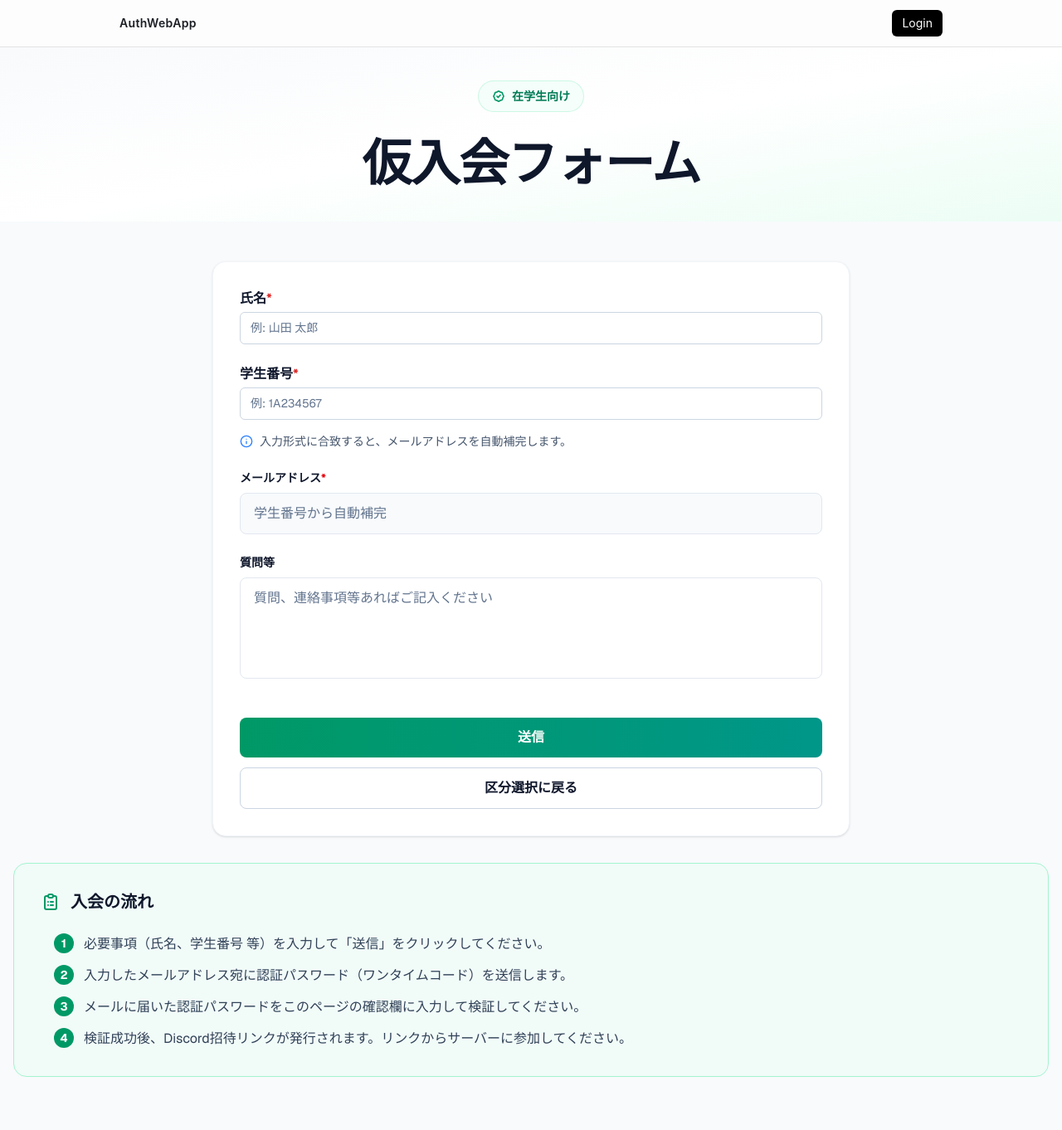
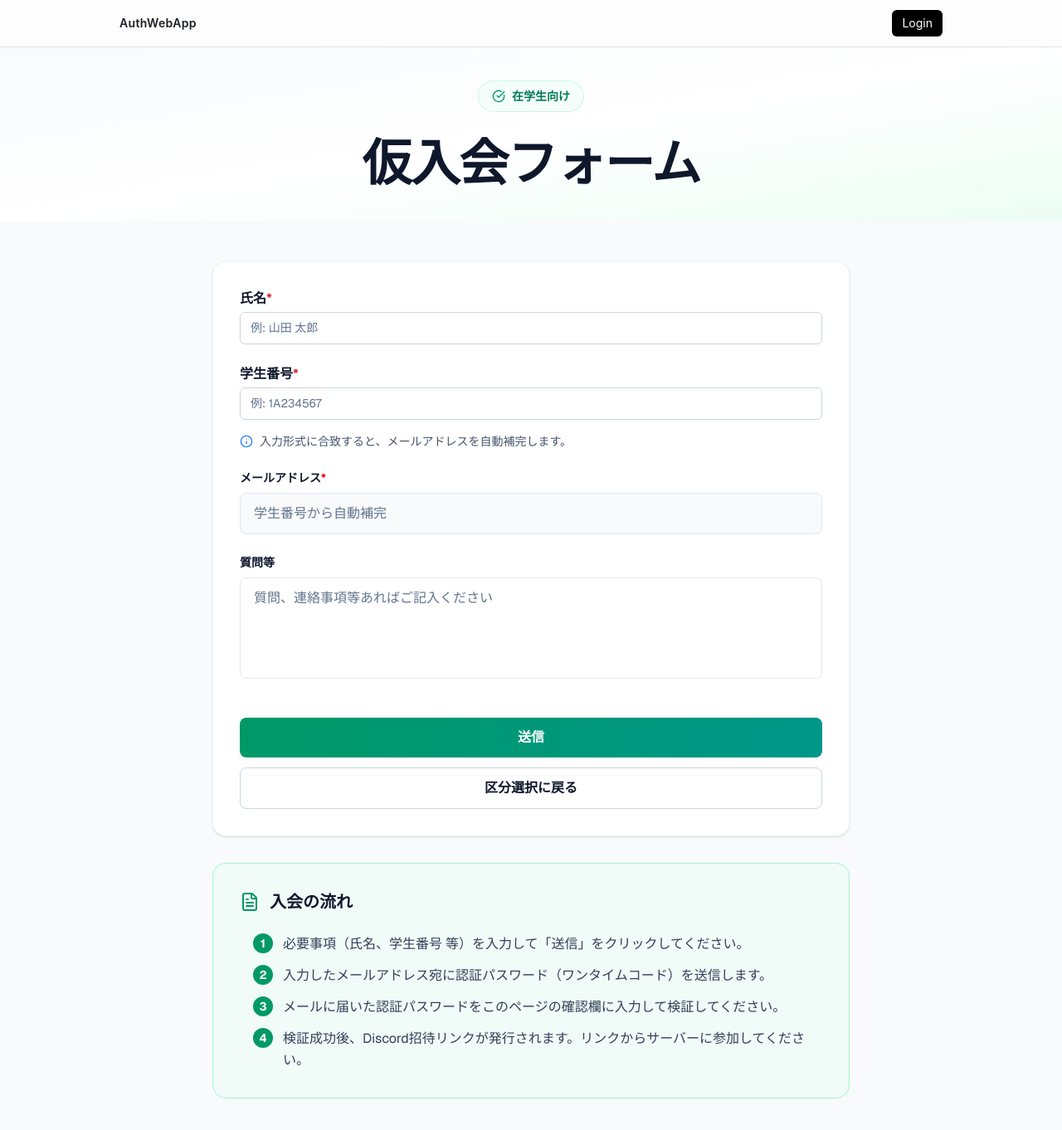
Before and after one commit to digitart-tech-assoc/AuthWebApp, a Next.js app in the folder frontend/: page /join/form/aoyama-student in a window 1280 px wide. Shown: the top 1362 px of the page at 83% size. Built offline with nearby package versions, Linux system fonts and the light colour scheme; no server answers.

Commit message:
feat: Aoyama学生フォームのアイコンを更新し、エラーメッセージの表示を改善

```diff
--- a/frontend/src/app/join/form/aoyama-student/page.tsx
+++ b/frontend/src/app/join/form/aoyama-student/page.tsx
@@ -2,7 +2,7 @@
 
 import Link from "next/link";
 import { useMemo, useState } from "react";
-import { Info } from "lucide-react";
+import { Info, CheckCircle, FileText, AlertCircle } from "lucide-react";
 import OTPModal from "../../../../components/OTPModal";
 import NameInput from "../../../../components/forms/NameInput";
 import StudentNumberInput from "../../../../components/forms/StudentNumberInput";
@@ -48,9 +48,7 @@ export default function AoyamaStudentFormPage() {
         <div className="max-w-4xl mx-auto text-center space-y-6 md:space-y-8">
           <div className="inline-block">
             <div className="inline-flex items-center gap-2 px-4 py-2 rounded-full border border-emerald-200/50 bg-emerald-50/50">
-              <svg className="w-4 h-4 text-emerald-600" fill="none" stroke="currentColor" viewBox="0 0 24 24">
-                <path strokeLinecap="round" strokeLinejoin="round" strokeWidth="2.5" d="M9 12l2 2 4-4M7.835 4.697a3.42 3.42 0 001.946-.806 3.42 3.42 0 014.438 0 3.42 3.42 0 001.946.806 3.42 3.42 0 013.138 3.138 3.42 3.42 0 00.806 1.946 3.42 3.42 0 010 4.438 3.42 3.42 0 00-.806 1.946 3.42 3.42 0 01-3.138 3.138 3.42 3.42 0 00-1.946.806 3.42 3.42 0 01-4.438 0 3.42 3.42 0 00-1.946-.806 3.42 3.42 0 01-3.138-3.138 3.42 3.42 0 00-.806-1.946 3.42 3.42 0 010-4.438 3.42 3.42 0 00.806-1.946 3.42 3.42 0 013.138-3.138z" />
-              </svg>
+              <CheckCircle className="w-4 h-4 text-emerald-600" />
               <span className="text-sm font-semibold text-emerald-700">在学生向け</span>
             </div>
           </div>
@@ -89,9 +87,7 @@ export default function AoyamaStudentFormPage() {
                 />
                 {!isStudentIdValid && normalizedStudentId.length > 0 ? (
                   <p className="text-sm text-red-600 flex items-start gap-2">
-                    <svg className="w-4 h-4 flex-shrink-0 mt-0.5" fill="currentColor" viewBox="0 0 20 20">
-                      <path fillRule="evenodd" d="M18 10a8 8 0 11-16 0 8 8 0 0116 0zm-7-4a1 1 0 11-2 0 1 1 0 012 0zM9 9a1 1 0 000 2v3a1 1 0 001 1h1a1 1 0 100-2v-3a1 1 0 00-1-1H9z" clipRule="evenodd" />
-                    </svg>
+                    <AlertCircle className="w-4 h-4 flex-shrink-0 mt-0.5" />
                     先頭が 1 / 2 / 3 / 4 / S で、全8文字の英数字で入力してください。
                   </p>
                 ) : (
@@ -130,11 +126,9 @@ export default function AoyamaStudentFormPage() {
               </div>
 
               {/* エラーメッセージ */}
-              {formError && (
+                {formError && (
                 <div className="bg-red-50 border border-red-200 rounded-lg p-4 flex gap-3">
-                  <svg className="w-5 h-5 text-red-600 flex-shrink-0 mt-0.5" fill="currentColor" viewBox="0 0 20 20">
-                    <path fillRule="evenodd" d="M10 18a8 8 0 100-16 8 8 0 000 16zM8.707 7.293a1 1 0 00-1.414 1.414L8.586 10l-1.293 1.293a1 1 0 101.414 1.414L10 11.414l1.293 1.293a1 1 0 001.414-1.414L11.414 10l1.293-1.293a1 1 0 00-1.414-1.414L10 8.586 8.707 7.293z" clipRule="evenodd" />
-                  </svg>
+                  <AlertCircle className="w-5 h-5 text-red-600 flex-shrink-0 mt-0.5" />
                   <p className="text-red-700 font-medium">{formError}</p>
                 </div>
               )}
@@ -169,14 +163,11 @@ export default function AoyamaStudentFormPage() {
               </div>
             </form>
           </div>
-        </div>
 
-        {/* ステップ説明 */}
+          {/* ステップ説明 */}
           <div className="bg-emerald-50/50 border border-emerald-200 rounded-2xl p-6 md:p-8 mt-6 mb-8">
             <h2 className="text-xl font-bold text-slate-900 mb-6 flex items-center gap-3">
-              <svg className="w-6 h-6 text-emerald-600" fill="none" stroke="currentColor" viewBox="0 0 24 24">
-                <path strokeLinecap="round" strokeLinejoin="round" strokeWidth="2" d="M9 5H7a2 2 0 00-2 2v12a2 2 0 002 2h10a2 2 0 002-2V7a2 2 0 00-2-2h-2M9 5a2 2 0 002 2h2a2 2 0 002-2M9 5a2 2 0 012-2h2a2 2 0 012 2m-3 7h3m-3 4h3m-6-4h.01M9 16h.01" />
-              </svg>
+              <FileText className="w-6 h-6 text-emerald-600" />
               入会の流れ
             </h2>
             <ol className="space-y-3 ml-4 text-slate-700 leading-relaxed">
@@ -198,7 +189,7 @@ export default function AoyamaStudentFormPage() {
               </li>
             </ol>
           </div>
-
+        </div>
       </section>
 
       {showOtp && <OTPModal email={otpEmail} name={name} formType="aoyama-student" autoSend onClose={() => setShowOtp(false)} />}
```
